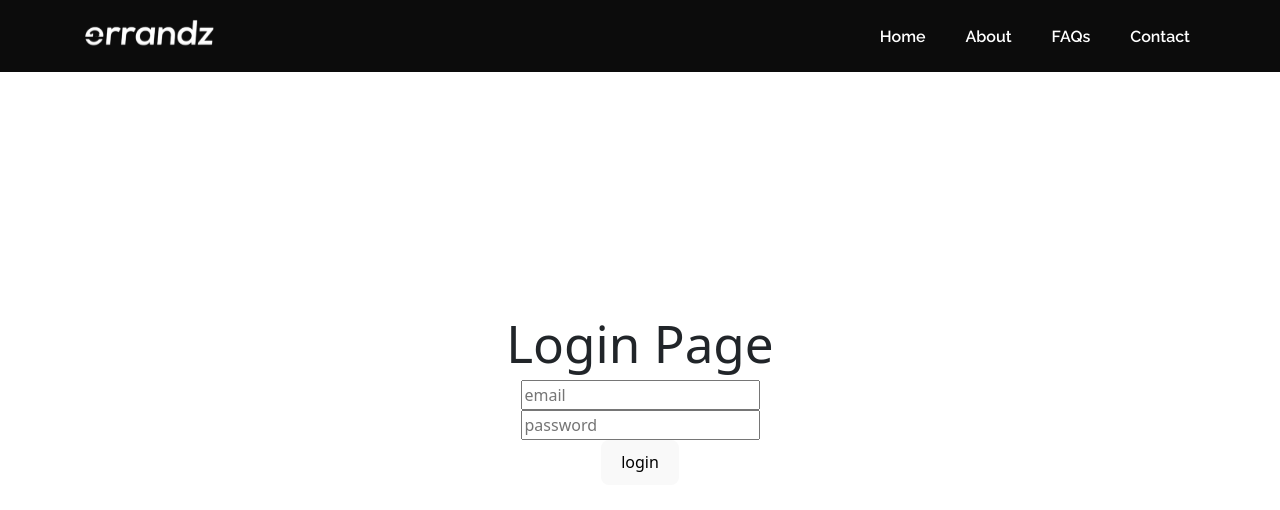
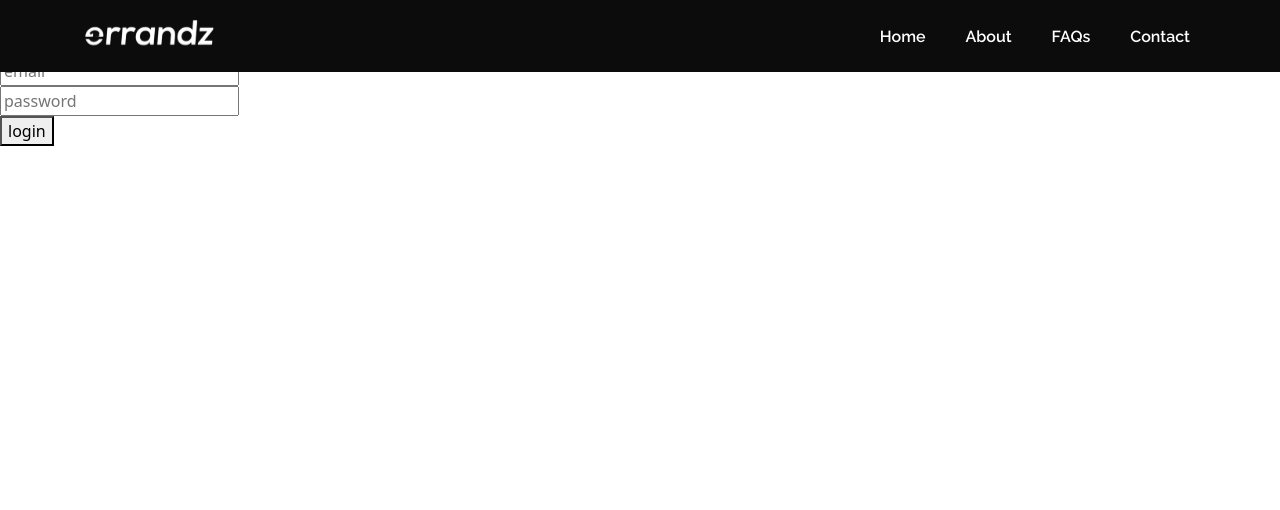
Before and after one commit to godfredobot/react, a React (Vite) app: page /login in a window 1280 px wide. Shown: the top 510 px of the page. Built offline with nearby package versions, Linux system fonts and the light colour scheme.

Commit message:
css update

```diff
--- a/src/App.css
+++ b/src/App.css
@@ -1,22 +1,3 @@
-#root {
-  max-width: 1280px;
-  margin: 0 auto;
-  padding: 2rem;
-  text-align: center;
-}
-
-.logo {
-  height: 6em;
-  padding: 1.5em;
-  will-change: filter;
-}
-.logo:hover {
-  filter: drop-shadow(0 0 2em #646cffaa);
-}
-.logo.react:hover {
-  filter: drop-shadow(0 0 2em #61dafbaa);
-}
-
 .App {
   text-align: center;
 }
@@ -55,27 +36,3 @@
     transform: rotate(360deg);
   }
 }
-
-
-@keyframes logo-spin {
-  from {
-    transform: rotate(0deg);
-  }
-  to {
-    transform: rotate(360deg);
-  }
-}
-
-@media (prefers-reduced-motion: no-preference) {
-  a:nth-of-type(2) .logo {
-    animation: logo-spin infinite 20s linear;
-  }
-}
-
-.card {
-  padding: 2em;
-}
-
-.read-the-docs {
-  color: #888;
-}
--- a/src/index.css
+++ b/src/index.css
@@ -1,73 +1,3 @@
-:root {
-  font-family: Inter, Avenir, Helvetica, Arial, sans-serif;
-  font-size: 16px;
-  line-height: 24px;
-  font-weight: 400;
-
-  color-scheme: light dark;
-  color: rgba(255, 255, 255, 0.87);
-  background-color: #242424;
-
-  font-synthesis: none;
-  text-rendering: optimizeLegibility;
-  -webkit-font-smoothing: antialiased;
-  -moz-osx-font-smoothing: grayscale;
-  -webkit-text-size-adjust: 100%;
-}
-
-a {
-  font-weight: 500;
-  color: #646cff;
-  text-decoration: inherit;
-}
-a:hover {
-  color: #535bf2;
-}
-
-body {
-  margin: 0;
-  display: flex;
-  place-items: center;
-  min-width: 320px;
-  min-height: 100vh;
-}
-
-h1 {
-  font-size: 3.2em;
-  line-height: 1.1;
-}
-
-button {
-  border-radius: 8px;
-  border: 1px solid transparent;
-  padding: 0.6em 1.2em;
-  font-size: 1em;
-  font-weight: 500;
-  font-family: inherit;
-  background-color: #1a1a1a;
-  cursor: pointer;
-  transition: border-color 0.25s;
-}
-button:hover {
-  border-color: #646cff;
-}
-button:focus,
-button:focus-visible {
-  outline: 4px auto -webkit-focus-ring-color;
-}
-
-@media (prefers-color-scheme: light) {
-  :root {
-    color: #213547;
-    background-color: #ffffff;
-  }
-  a:hover {
-    color: #747bff;
-  }
-  button {
-    background-color: #f9f9f9;
-  }
-}
 
 :root{
   --primary-dark: #0C0C0C;
```
